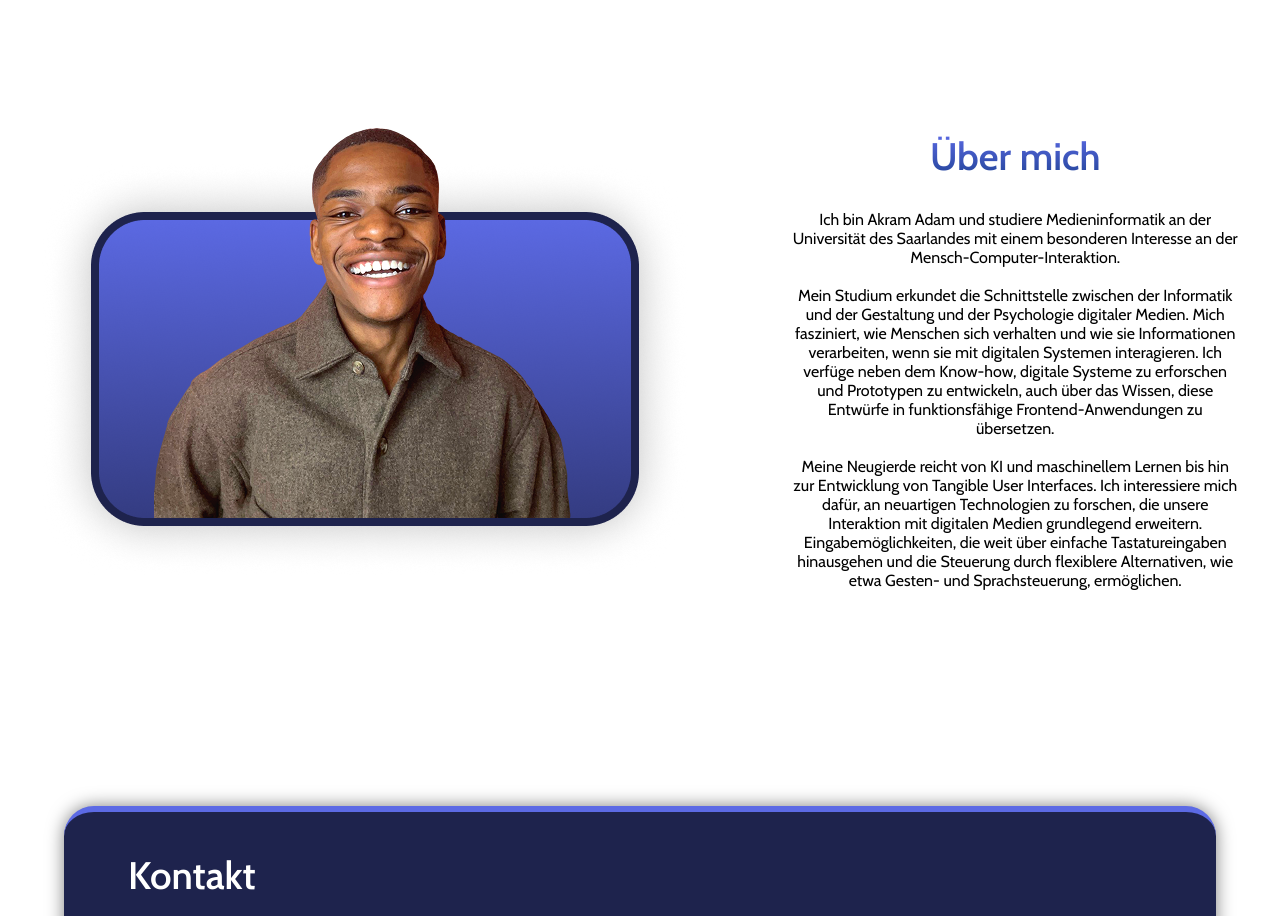
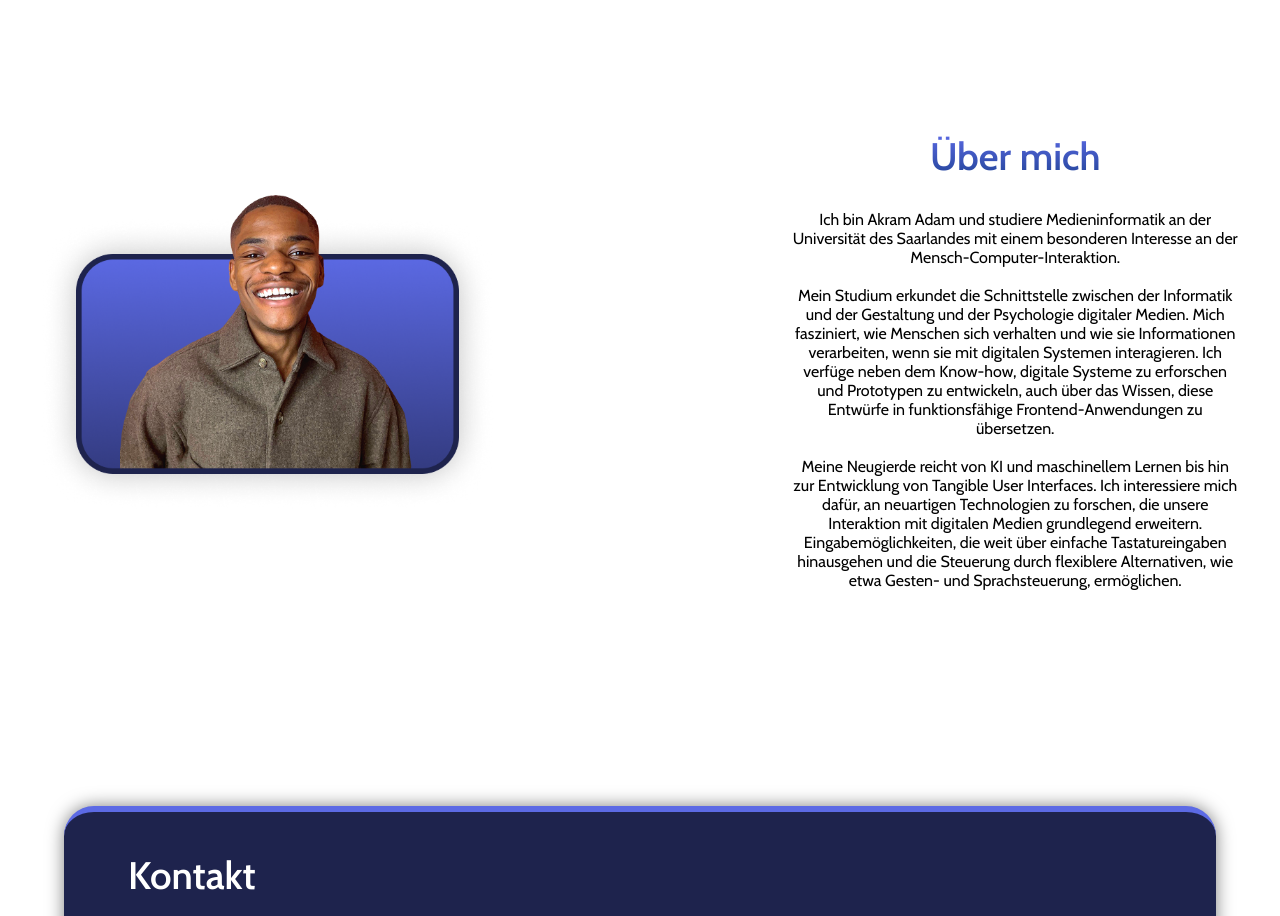
Before and after one commit to akramadam/portfolio-website, a React (Vite) app: page / in a window 1280 px wide. Shown: the part 1020-1936 px from the top of the page. Built offline with nearby package versions, Linux system fonts and the light colour scheme.

Commit message:
adjustment

```diff
--- a/src/index.css
+++ b/src/index.css
@@ -368,7 +368,7 @@ body {
 
   @media (max-width: 1440px) {
 
-    max-width: 100% ;
+    max-width: 70% ;
   }
 
   @media (max-width:  768px) {
```
